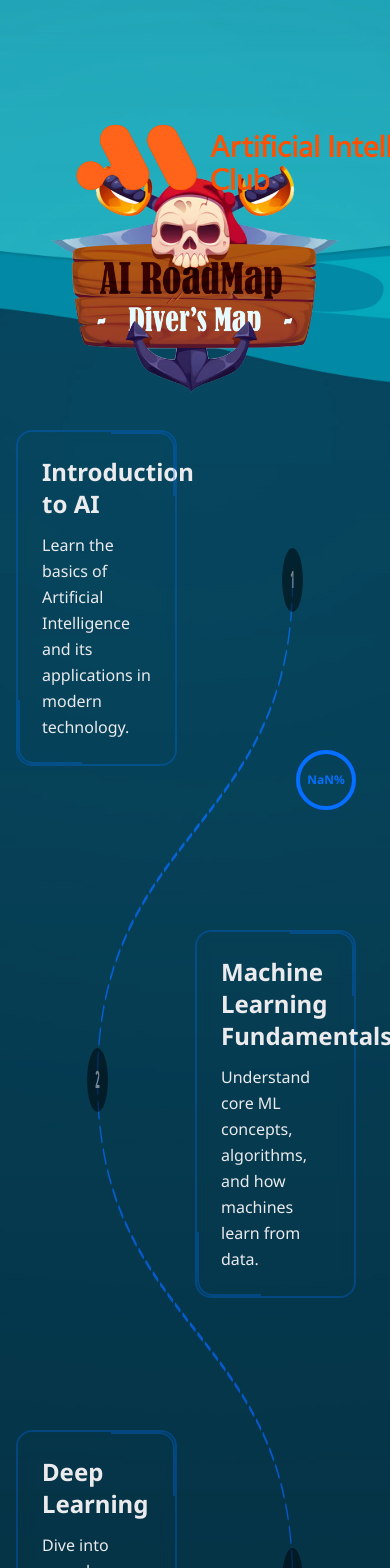
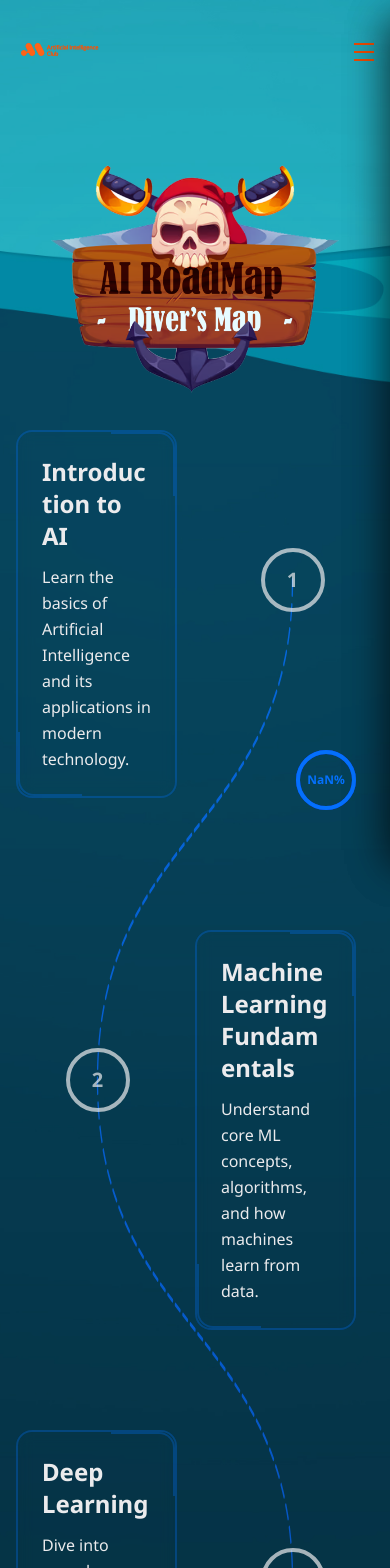
Before and after one commit to ab5fr/uj-ai-club-frontend, a Next.js app: page /roadmap in a window 390 px wide. Shown: the top 1568 px of the page. Built offline with nearby package versions, Linux system fonts and the light colour scheme; no server answers.

Commit message:
phone stuff

```diff
--- a/app/challanges/page.js
+++ b/app/challanges/page.js
@@ -226,13 +226,7 @@ function CompetitionsContent() {
 
   return (
     <main
-      className={`${fredoka.className} min-h-screen relative flex flex-col items-center pt-32 text-(--color-text) pb-20`}
-      style={{
-        backgroundImage: "url('/challenges-bg.jpg')",
-        backgroundSize: "120%",
-        backgroundPosition: "top center",
-        backgroundRepeat: "no-repeat",
-      }}
+      className={`${fredoka.className} min-h-screen relative flex flex-col items-center pt-32 text-(--color-text) pb-20 bg-[url('/challenges-bg.jpg')] bg-cover bg-top bg-no-repeat md:bg-size-[120%] md:bg-top`}
     >
       {/* Content */}
       <div className="container mx-auto px-4 relative z-10">
@@ -426,11 +420,11 @@ function CompetitionsContent() {
               {challenges.length > 0 && featuredChallenge ? (
                 <div className="flex flex-col items-center gap-10 px-4">
                   <div className="text-center space-y-6">
-                    <h2 className="text-[clamp(2rem,5vw,4rem)] font-bold text-[var(--color-text)] leading-tight">
+                    <h2 className="text-[clamp(2rem,5vw,4rem)] font-bold text-(--color-text) leading-tight">
                       Week {featuredChallenge.week} - {featuredChallenge.title}
                     </h2>
                     <p className="text-lg md:text-xl leading-relaxed text-(--color-text-muted) max-w-4xl mx-auto">
-                      Project Summary:{" "}
+                      {" "}
                       {featuredChallenge.description || "Details coming soon."}
                     </p>
                   </div>
--- a/app/components/Navbar.js
+++ b/app/components/Navbar.js
@@ -90,7 +90,8 @@ export default function Navbar() {
             alt="Logo"
             width={500}
             height={500}
-            className="md:w-75"
+            sizes="(max-width: 768px) 100px, 200px"
+            className="w-24 h-24 md:w-40 md:h-40 object-contain"
           />
         </Link>
         {/* Desktop Navigation */}
@@ -277,7 +278,7 @@ export default function Navbar() {
 
       {/* Mobile Side Menu */}
       <div
-        className={`fixed top-0 right-0 h-full w-64 bg-[var(--color-surface)] transform transition-transform duration-300 ease-in-out z-50 ${
+        className={`fixed top-0 right-0 h-screen min-h-screen w-64 bg-[var(--color-ink)] shadow-[0_20px_40px_rgba(0,0,0,0.45)] transform transition-transform duration-300 ease-in-out z-50 ${
           mobileMenuOpen ? "translate-x-0" : "translate-x-full"
         } md:hidden`}
       >
@@ -395,7 +396,7 @@ export default function Navbar() {
       {mobileMenuOpen && (
         <div
           onClick={() => setMobileMenuOpen(false)}
-          className="fixed inset-0 bg-[color-mix(in_srgb,var(--color-ink)_50%,transparent)] z-40 md:hidden"
+          className="fixed inset-0 bg-[color-mix(in_srgb,var(--color-surface)_60%,transparent)] z-40 md:hidden"
         ></div>
       )}
     </nav>
--- a/app/components/ProfileSection.js
+++ b/app/components/ProfileSection.js
@@ -6,19 +6,21 @@ export default function ProfileSection({ userProfile }) {
       className={`grid gap-2 ${
         compact
           ? "grid-cols-[minmax(0,0.8fr)_minmax(0,1.2fr)]"
-          : "grid-cols-[1fr_auto]"
+          : "grid-cols-[minmax(0,1fr)_auto]"
       }`}
     >
       <div
         className={`bg-[#0d0e10] py-3 text-(--color-text) font-light ${
-          compact ? "px-5 text-xl" : "px-6 text-3xl"
+          compact
+            ? "px-4 md:px-5 text-base md:text-xl"
+            : "px-4 md:px-6 text-xl md:text-3xl"
         }`}
       >
         {label}
       </div>
       <div
         className={`bg-[#0d0e10] px-6 py-3 font-semibold ${
-          compact ? "text-3xl" : "text-4xl"
+          compact ? "text-2xl md:text-3xl" : "text-3xl md:text-4xl"
         } ${valueRed ? "text-[#ff0000]" : "text-(--color-text)"}`}
       >
         {value}
@@ -39,26 +41,26 @@ export default function ProfileSection({ userProfile }) {
   const stats = userProfile.stats || {};
 
   return (
-    <div className="max-w-4xl mx-auto text-(--color-text) space-y-8">
-      <div className="grid grid-cols-[auto_1fr_auto] gap-4 items-center">
-        <div className="bg-[#0d0e10] px-7 py-5 text-[#ff0000] font-semibold text-5xl leading-none">
+    <div className="max-w-4xl mx-auto w-full px-4 md:px-0 text-(--color-text) space-y-8 overflow-x-hidden">
+      <div className="grid grid-cols-1 md:grid-cols-[auto_1fr_auto] gap-4 items-stretch md:items-center">
+        <div className="bg-[#0d0e10] px-5 md:px-7 py-4 md:py-5 text-[#ff0000] font-semibold text-3xl md:text-5xl leading-none text-center md:text-left">
           #{userProfile.rank}
         </div>
 
-        <div className="relative bg-[#0d0e10] py-5 pl-28 pr-8 min-h-24 flex items-center">
+        <div className="relative bg-[#0d0e10] py-4 md:py-5 pl-20 md:pl-28 pr-4 md:pr-8 min-h-20 md:min-h-24 flex items-center min-w-0">
           {userProfile.image && (
             <img
               src={getImageUrl(userProfile.image)}
               alt={userProfile.name}
-              className="absolute left-4 top-1/2 -translate-y-1/2 w-20 h-20 rounded-full object-cover"
+              className="absolute left-3 md:left-4 top-1/2 -translate-y-1/2 w-14 h-14 md:w-20 md:h-20 rounded-full object-cover"
             />
           )}
-          <div className="text-(--color-text) text-4xl font-light leading-tight truncate">
+          <div className="text-(--color-text) text-2xl md:text-4xl font-light leading-tight truncate w-full">
             {userProfile.name}
           </div>
         </div>
 
-        <div className="bg-[#0d0e10] px-8 py-5 text-(--color-text) text-5xl font-light leading-none">
+        <div className="bg-[#0d0e10] px-5 md:px-8 py-4 md:py-5 text-(--color-text) text-3xl md:text-5xl font-light leading-none text-center md:text-left">
           {userProfile.points}
         </div>
       </div>
--- a/app/components/TopPlayers.js
+++ b/app/components/TopPlayers.js
@@ -23,8 +23,8 @@ export default function TopPlayers({ topPlayers }) {
 
   const rankElevations = {
     "1st": "mt-0",
-    "2nd": "-mt-40 md:-mt-40",
-    "3rd": "-mt-40 md:-mt-40",
+    "2nd": "mt-0 md:-mt-40",
+    "3rd": "mt-0 md:-mt-40",
   };
 
   const rankBorderWidths = {
--- a/app/roadmap/page.js
+++ b/app/roadmap/page.js
@@ -256,55 +256,32 @@ export default function RoadmapPage() {
                 strokeLinejoin="round"
                 opacity="1"
               />{" "}
-              {/* Draw circles on the path */}
+            </svg>
+
+            {/* Number Circles */}
             {roadmapSteps.map((step, index) => {
-                const circleX = step.position === "left" ? 300 : 900;
+              const circleXPercent = step.position === "left" ? 25 : 75;
               const circleY = index * stepHeight + stepBaseY + stepOffset;
               const isActive = getCircleProgress(index);
 
               return (
-                  <circle
+                <div
                   key={`circle-${index}`}
-                    cx={circleX}
-                    cy={circleY}
-                    r="32"
-                    fill={
+                  className={`absolute z-20 w-16 h-16 rounded-full border-4 flex items-center justify-center font-bold text-xl transition-all duration-700 ${
                     isActive
-                        ? "var(--color-primary-strong)"
-                        : "var(--color-surface-3)"
-                    }
-                    stroke={
-                      isActive ? "var(--color-primary)" : "var(--color-border)"
-                    }
-                    strokeWidth="4"
-                    opacity={isActive ? "1" : "0.5"}
-                    className="transition-all duration-700"
-                  />
+                      ? "bg-(--color-primary-strong) border-(--color-primary) text-(--color-text)"
+                      : "bg-(--color-surface-3) border-(--color-border) text-(--color-text-muted) opacity-70"
+                  }`}
+                  style={{
+                    left: `${circleXPercent}%`,
+                    top: `${circleY}px`,
+                    transform: "translate(-50%, -50%)",
+                  }}
+                >
+                  {index + 1}
+                </div>
               );
             })}
-              {/* Draw circle numbers */}
-              {roadmapSteps.map((step, index) => {
-                const circleX = step.position === "left" ? 300 : 900;
-                const circleY = index * stepHeight + stepBaseY + stepOffset;
-                const isActive = getCircleProgress(index);
-
-                return (
-                  <text
-                    key={`text-${index}`}
-                    x={circleX}
-                    y={circleY + 8}
-                    textAnchor="middle"
-                    fill="var(--color-text)"
-                    fontSize="24"
-                    fontWeight="bold"
-                    opacity={isActive ? "1" : "0.5"}
-                    className="transition-all duration-700"
-                  >
-                    {index + 1}
-                  </text>
-                );
-              })}
-            </svg>
 
             {/* Roadmap Steps */}
             {roadmapSteps.map((step, index) => {
@@ -328,10 +305,10 @@ export default function RoadmapPage() {
                     }}
                   >
                     <div className="bg-linear-to-br from-[color-mix(in_srgb,var(--color-surface-2)_80%,transparent)] to-[color-mix(in_srgb,var(--color-surface-3)_80%,transparent)] backdrop-blur-sm rounded-2xl p-6 border-2 border-[color-mix(in_srgb,var(--color-primary)_30%,transparent)]">
-                      <h3 className="text-2xl font-bold text-(--color-primary-soft) mb-3">
+                      <h3 className="text-2xl font-bold text-(--color-primary-soft) mb-3 wrap-break-word">
                         {step.title}
                       </h3>
-                      <p className="text-(--color-text-muted) leading-relaxed">
+                      <p className="text-(--color-text-muted) leading-relaxed wrap-break-word">
                         {step.description}
                       </p>
 
@@ -394,7 +371,7 @@ export default function RoadmapPage() {
                         cy="35"
                         rx="50"
                         ry="20"
-                        fill="var(--color-warning)"
+                        fill="#000000"
                         stroke="var(--color-accent)"
                         strokeWidth="2"
                       />
@@ -406,7 +383,7 @@ export default function RoadmapPage() {
                         width="30"
                         height="20"
                         rx="5"
-                        fill="var(--color-warning)"
+                        fill="#000000"
                         stroke="var(--color-accent)"
                         strokeWidth="2"
                       />
@@ -428,24 +405,24 @@ export default function RoadmapPage() {
                         cx="40"
                         cy="30"
                         r="6"
-                        fill="var(--color-primary-soft)"
-                        stroke="var(--color-primary-strong)"
+                        fill="var(--color-accent)"
+                        stroke="var(--color-accent-strong)"
                         strokeWidth="2"
                       />
                       <circle
                         cx="60"
                         cy="30"
                         r="6"
-                        fill="var(--color-primary-soft)"
-                        stroke="var(--color-primary-strong)"
+                        fill="var(--color-accent)"
+                        stroke="var(--color-accent-strong)"
                         strokeWidth="2"
                       />
                       <circle
                         cx="80"
                         cy="30"
                         r="6"
-                        fill="var(--color-primary-soft)"
-                        stroke="var(--color-primary-strong)"
+                        fill="var(--color-accent)"
+                        stroke="var(--color-accent-strong)"
                         strokeWidth="2"
                       />
 
@@ -453,8 +430,8 @@ export default function RoadmapPage() {
                       <g transform="translate(110, 35)">
                         <circle
                           r="8"
-                          fill="var(--color-muted)"
-                          stroke="var(--color-muted-strong)"
+                          fill="var(--color-accent)"
+                          stroke="var(--color-accent-strong)"
                           strokeWidth="2"
                         />
                         <line
```
Lines whose indentation alone changed are shown as unchanged.
